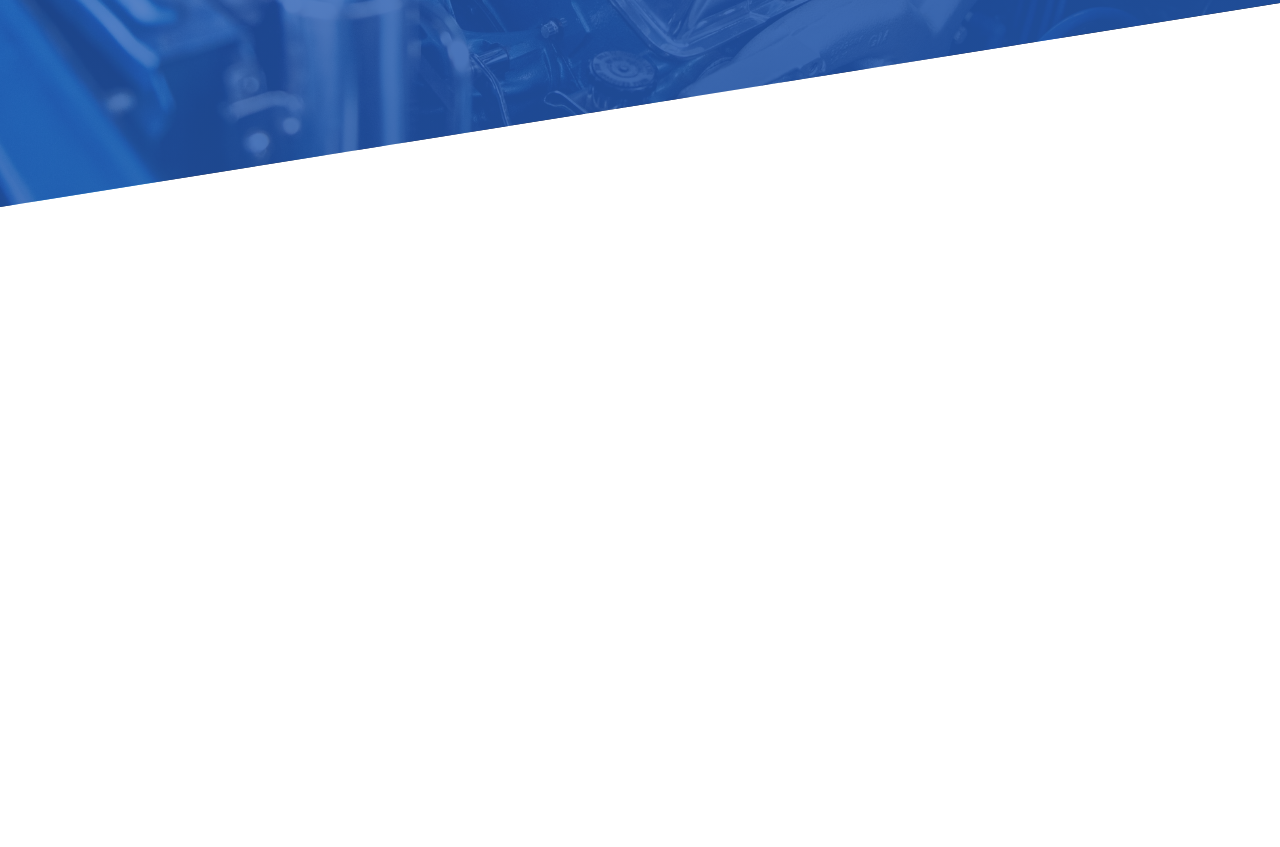
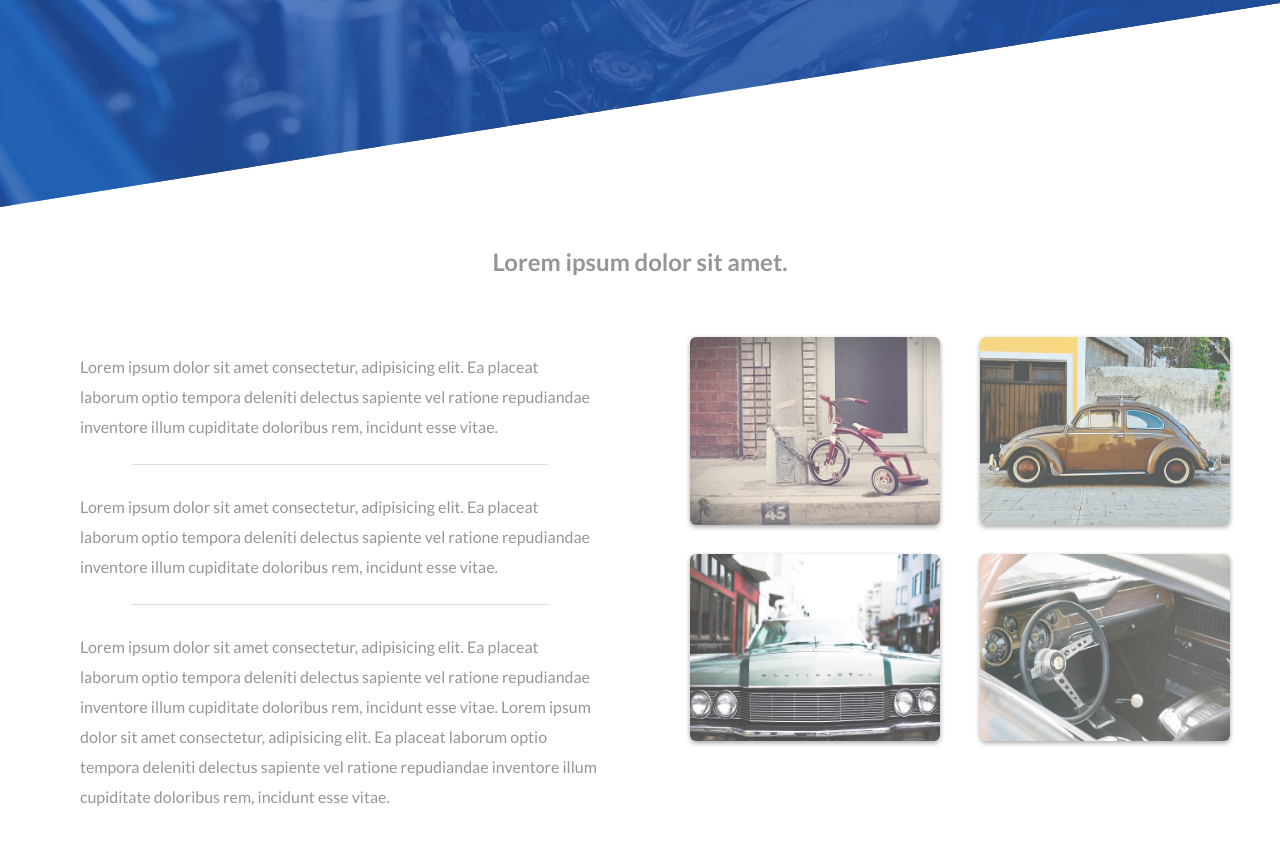
Before and after one commit to fueego/frontend_modul1, a plain HTML site: page index.html in a window 1280 px wide. Shown: the part 473-1320 px from the top of the page. Before the commit the page ends 800 px from the top, so only its background shows below. Drawn offline with Linux system fonts and the light colour scheme.

Commit message:
module1 folio

```diff
--- a/index.html
+++ b/index.html
@@ -1,5 +1,6 @@
 <!DOCTYPE html>
 <html lang="en">
+
 <head>
     <meta charset="UTF-8">
     <meta name="viewport" content="width=device-width, initial-scale=1.0">
@@ -11,6 +12,7 @@
     <link rel="stylesheet" href="css/style.css">
     <title>Moduł 1 - Projekt praktyczny</title>
 </head>
+
 <body>
 
     <header class="main-header">
@@ -24,5 +26,58 @@
         </div>
     </header>
 
+    <main class="main-content">
+        <div class="folio">
+            <div class="title">
+                <h2>Lorem ipsum dolor sit amet.</h2>
+            </div>
+            <div class="row">
+                <div class="col-1-2">
+                    <div class="folio__text">
+                        <p>
+                            Lorem ipsum dolor sit amet consectetur, adipisicing elit. Ea placeat laborum optio tempora deleniti
+                            delectus sapiente vel ratione repudiandae inventore illum cupiditate doloribus rem, incidunt esse vitae.
+                        </p>
+
+                        <p>
+                            Lorem ipsum dolor sit amet consectetur, adipisicing elit. Ea placeat laborum optio tempora deleniti
+                            delectus sapiente vel ratione repudiandae inventore illum cupiditate doloribus rem, incidunt esse vitae.
+                        </p>
+
+                        <p>
+                            Lorem ipsum dolor sit amet consectetur, adipisicing elit. Ea placeat laborum optio tempora deleniti
+                            delectus sapiente vel ratione repudiandae inventore illum cupiditate doloribus rem, incidunt esse vitae.
+                            Lorem ipsum dolor sit amet consectetur, adipisicing elit. Ea placeat laborum optio tempora deleniti
+                            delectus sapiente vel ratione repudiandae inventore illum cupiditate doloribus rem, incidunt esse vitae.
+                        </p>
+                    </div>
+                </div>
+
+                <div class="col-1-2">
+                    <div class="folio__gall">
+                        <div class="col-1-2">
+                            <img src="img/bike_small.jpg" class="folio__gall--img" alt="bike">
+                        </div>
+
+                        <div class="col-1-2">
+                            <img src="img/car1_small.jpg" class="folio__gall--img" alt="car">
+                        </div>
+                    </div>
+
+                    <div class="folio__gall">
+                        <div class="col-1-2">
+                            <img src="img/car2_small.jpg" class="folio__gall--img" alt="car2">
+                        </div>
+
+                        <div class="col-1-2">
+                            <img src="img/car3_small.jpg" class="folio__gall--img" alt="car3">
+                        </div>
+                    </div>
+                </div>
+            </div>
+        </div>
+    </main>
+
 </body>
+
 </html>
--- a/scss/_grid.scss
+++ b/scss/_grid.scss
@@ -1,6 +1,7 @@
 $horizontalGap: 6rem;
 $verticalGap: 6rem;
 $gridWidth: 114rem;
+$internalPaddign: 10px;
 
 html, body {
     margin: 0px;
@@ -10,11 +11,14 @@ html, body {
 .row {
     @include clearfix;
 
-    background: #b9b9b9;
     margin: 0 auto;
     //max-width zastosowalismy z rozwaga.
     //Proszę zerknijmy jak będzie wyglądało to z samym width
     max-width: $gridWidth;
+
+    p {
+        padding: 2.5rem 0;
+    }
 
     //usuwamy marginesy z dolu dla ostatniego elementu row
     &:not(:last-child) {
@@ -23,14 +27,15 @@ html, body {
 
     .col-1-1 {
         max-width: 100%;
+        padding: $internalPaddign;
     }
 
     .col-1-2 {
-        background: orange;
         //stosujac calc mozemy operowac na roznych jednostakch wielkosci, px, %, rem bez sprowadzania do wspolnego mianownika
         //przy zastosowaniu funkcji calc oraz zmiennych musimy stosować odpowiedni format #{$name} = value of name
         width: calc((100% - #{$horizontalGap})/2);
         float: left;
+        padding: $internalPaddign;
 
         &:not(:last-child) {
             margin-right: $horizontalGap;
@@ -38,9 +43,9 @@ html, body {
     }
 
     .col-1-3 {
-        background: orange;
         width: calc((100% - (#{$horizontalGap}*2))/3);
         float: left;
+        padding: $internalPaddign;
 
         &:not(:last-child) {
             margin-right: $horizontalGap;
--- a/scss/_mixins.scss
+++ b/scss/_mixins.scss
@@ -5,3 +5,9 @@
         clear: both;
     }
 }
+
+@mixin roundedCorners($size) {
+    -webkit-border-radius: $size;
+    -moz-border-radius: $size;
+    border-radius: $size;
+}
--- a/scss/style.scss
+++ b/scss/style.scss
@@ -6,6 +6,7 @@
 //Variables
 $lightBlue: #2a68cc;
 $darkBlue: #204f9b;
+$fontColor: #969696;
 
 * {
     margin: 0px;
@@ -25,7 +26,8 @@ body {
     font-family: 'Lato', sans-serif;
     font-weight: 400;
     font-size: 16px;
-    line-height: 1.6rem;
+    line-height: 3rem;
+    color: $fontColor;
 }
 
 header.main-header {
@@ -49,6 +51,7 @@ header.main-header {
             position: absolute;
             top: 2.5rem;
             left: 2.5rem;
+            opacity: .9;
         }
     }
 
@@ -79,3 +82,45 @@ header.main-header {
         }
     }
 }
+
+.title {
+    padding: 4rem;
+    width: 100%;
+
+    h2 {
+        text-align: center;
+    }
+}
+
+.main-content .folio {
+    .folio__text p{
+        position: relative;
+        display: block;
+
+        &:not(:last-child):after {
+            content: "";
+            position: absolute;
+            bottom: .2rem;
+            left: 10%;
+            height: .1rem;
+            width: 80%;
+            border-bottom: 1px solid #dedede;
+        }
+    }
+
+    .folio__gall {
+        img.folio__gall--img {
+            @include roundedCorners(.6rem);
+            width: 25rem;
+            transition: all .2s;
+            opacity: .7;
+            box-shadow: 0 .2rem .5rem rgba(0,0,0, .5);
+
+            &:hover {
+                opacity: 1;
+                transform: scale(1.05);
+                box-shadow: 0 .2rem 2rem rgba(0,0,0, .8);
+            }
+        }
+    }
+}
```
Also changed, not shown: css/style.css, img/bike_small.jpg (added), img/car1_small.jpg (added), img/car2_small.jpg (added), img/car3_small.jpg (added).
